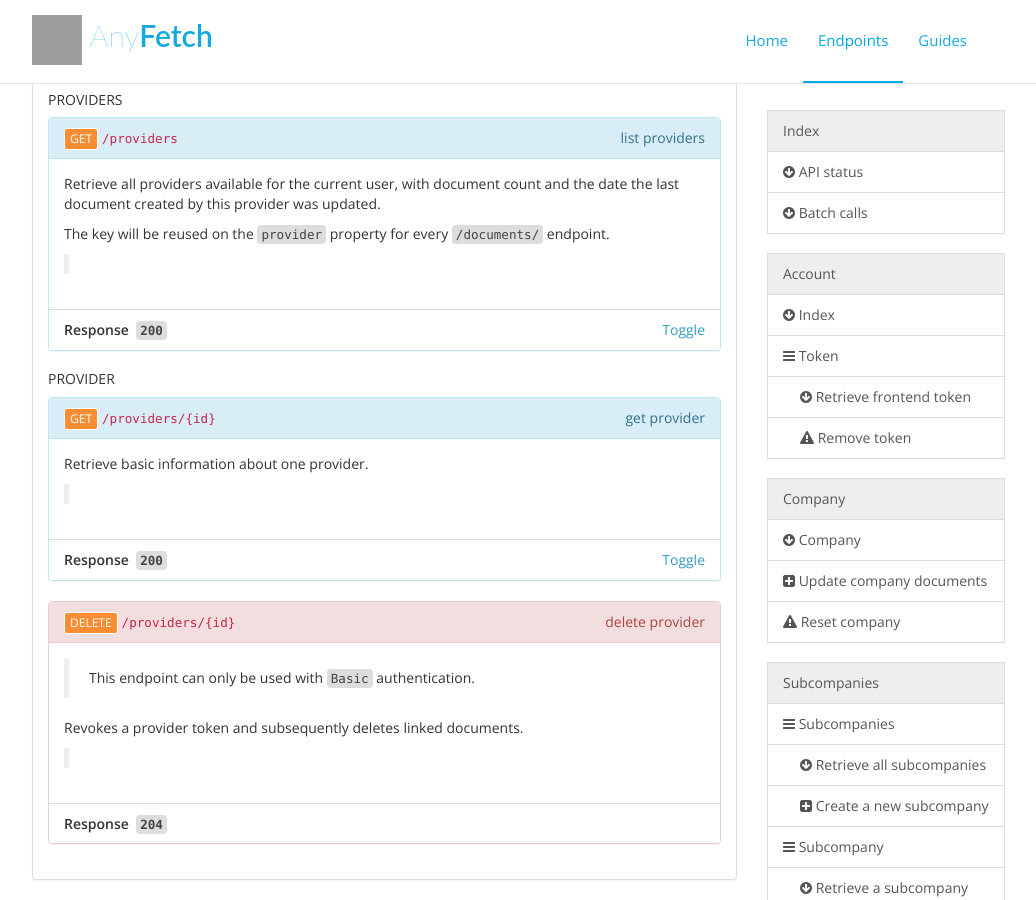
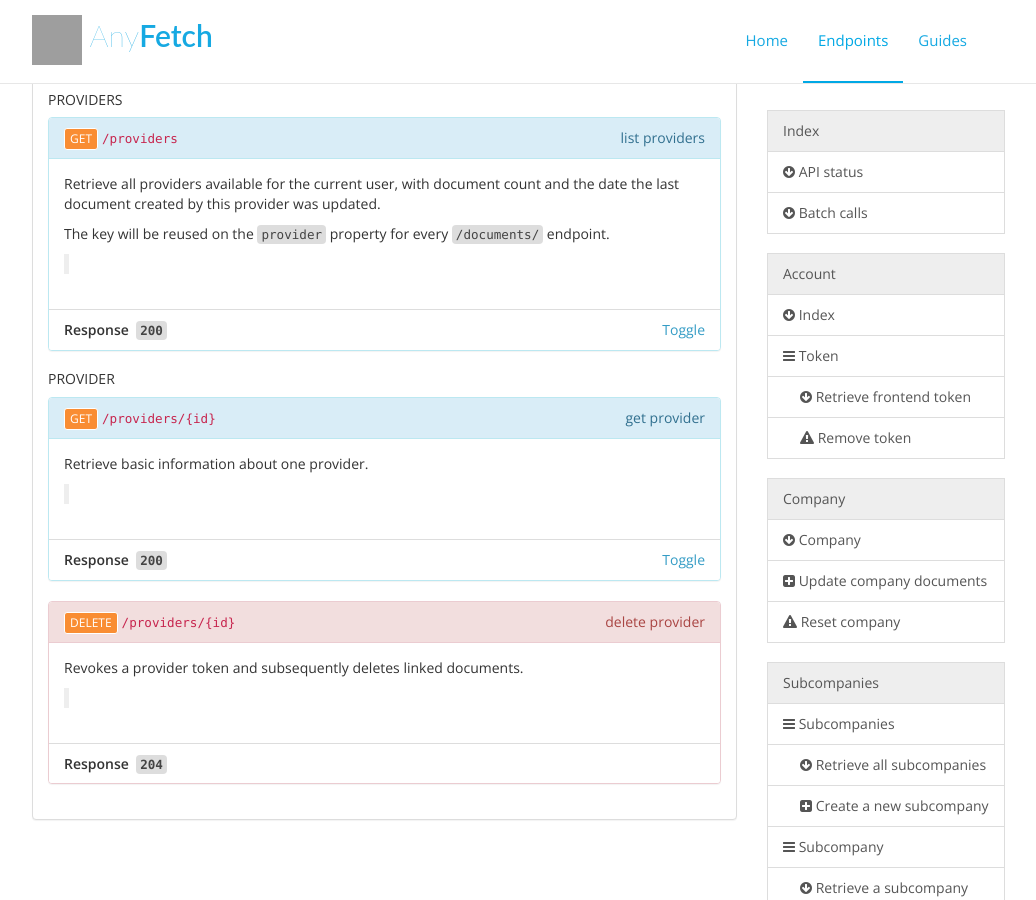
Before and after one commit to AnyFetch/developers.anyfetch.com, a Jekyll site: the page endpoints/index.html, which Jekyll copies as it is, in a window 1280 px wide and 900 px high, scrolled down 12540 px. Shown: the whole window, without its empty margins (133-1169 px from the left). Built offline with Jekyll 4.4.1, drawn with Linux system fonts in a browser that asks for light colours; nearby versions of some CDN libraries; Markdown is read by kramdown in place of the engine named in the settings; grey boxes are pictures that could not be loaded.

Commit message:
Revert basic auth only

```diff
--- a/endpoints/index.html
+++ b/endpoints/index.html
@@ -953,10 +953,7 @@ Also include information about hydraters (<code>hydratedBy</code>, <code>hydrati
         "<span class="hljs-attribute">name</span>": <span class="hljs-value"><span class="hljs-string">"Evernote"</span>
     </span>}
 </span>}
-</code></pre></li></ul></section><section id="providers-provider-delete" class="panel panel-danger"><div class="panel-heading"><div style="float:right"><span style="text-transform: lowercase">Delete Provider</span></div><div style="float:left"><a href="#providers-provider-delete" class="btn btn-xs btn-danger">DELETE</a></div><div style="overflow:hidden"><code>/providers/{id}</code></div></div><div class="panel-body"><blockquote>
-<p>This endpoint can only be used with <code>Basic</code> authentication.</p>
-</blockquote>
-<p>Revokes a provider token and subsequently deletes linked documents.</p>
+</code></pre></li></ul></section><section id="providers-provider-delete" class="panel panel-danger"><div class="panel-heading"><div style="float:right"><span style="text-transform: lowercase">Delete Provider</span></div><div style="float:left"><a href="#providers-provider-delete" class="btn btn-xs btn-danger">DELETE</a></div><div style="overflow:hidden"><code>/providers/{id}</code></div></div><div class="panel-body"><p>Revokes a provider token and subsequently deletes linked documents.</p>
 <blockquote>
 <ul>
 <li><code>401 Unauthorized</code>: you did not specify any credentials, or you are using a non-supported <code>Authorization</code> scheme</li>
```
Also changed, not shown: blueprint.md (+0 -2 lines).
